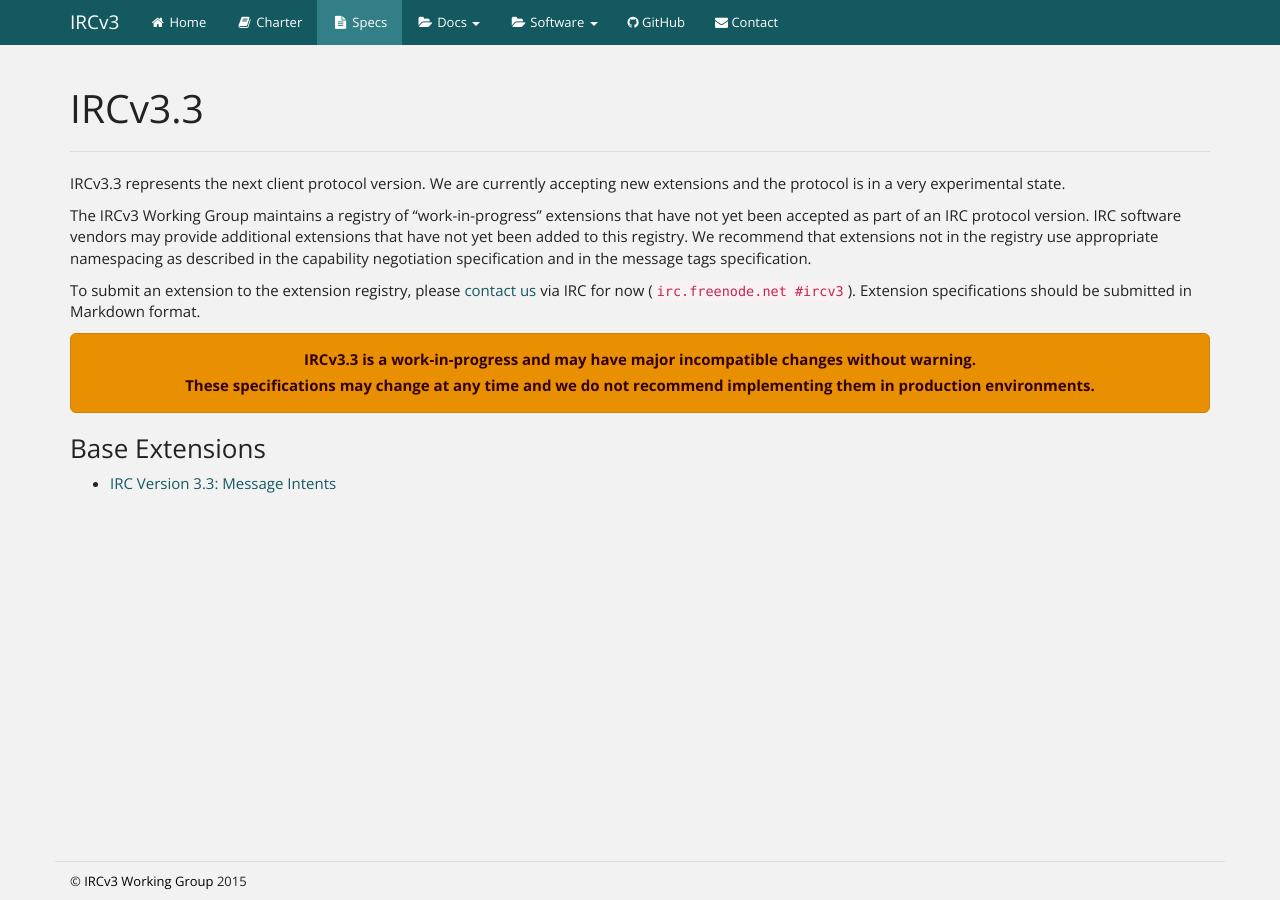
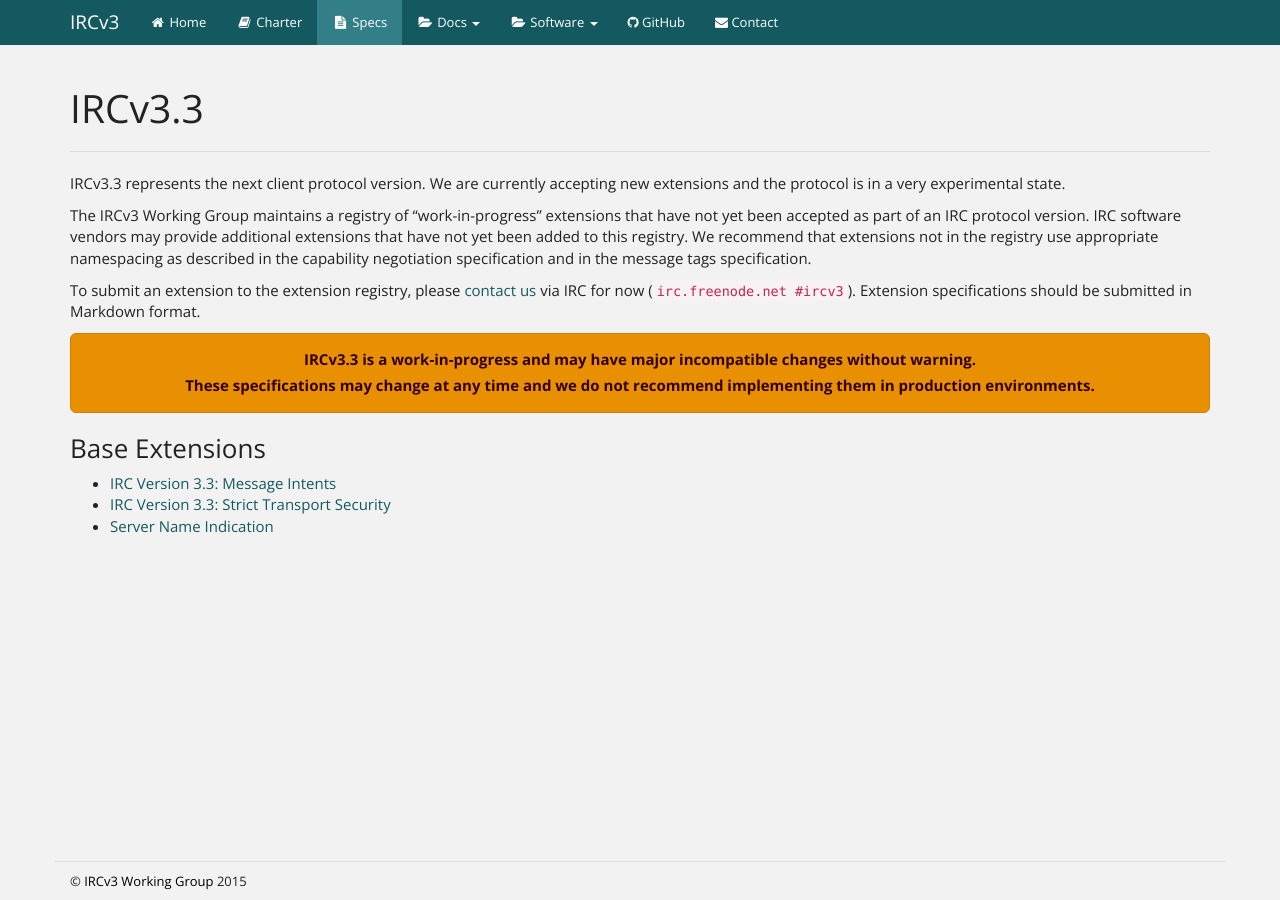
Before and after one commit to ircv3/ircv3.github.io, a Jekyll site: the page built from _irc/3.3.md, in a window 1280 px wide. Built offline with Jekyll 4.4.1, drawn with Linux system fonts in a browser that asks for light colours.

Commit message:
Update specs submodule, introduce STS and SNI 3.3 specs

```diff
--- a/_irc/3.3.md
+++ b/_irc/3.3.md
@@ -17,6 +17,8 @@
 ### Base Extensions {#base-extensions-3-3}
 
 * [IRC Version 3.3: Message Intents]({{site.baseurl}}/specs/core/message-intents-3.3.html)
+* [IRC Version 3.3: Strict Transport Security]({{site.baseurl}}/specs/core/sts-3.3.html)
+* [Server Name Indication]({{site.baseurl}}/specs/core/sni-3.3.html)
 
 <!--
 
```
